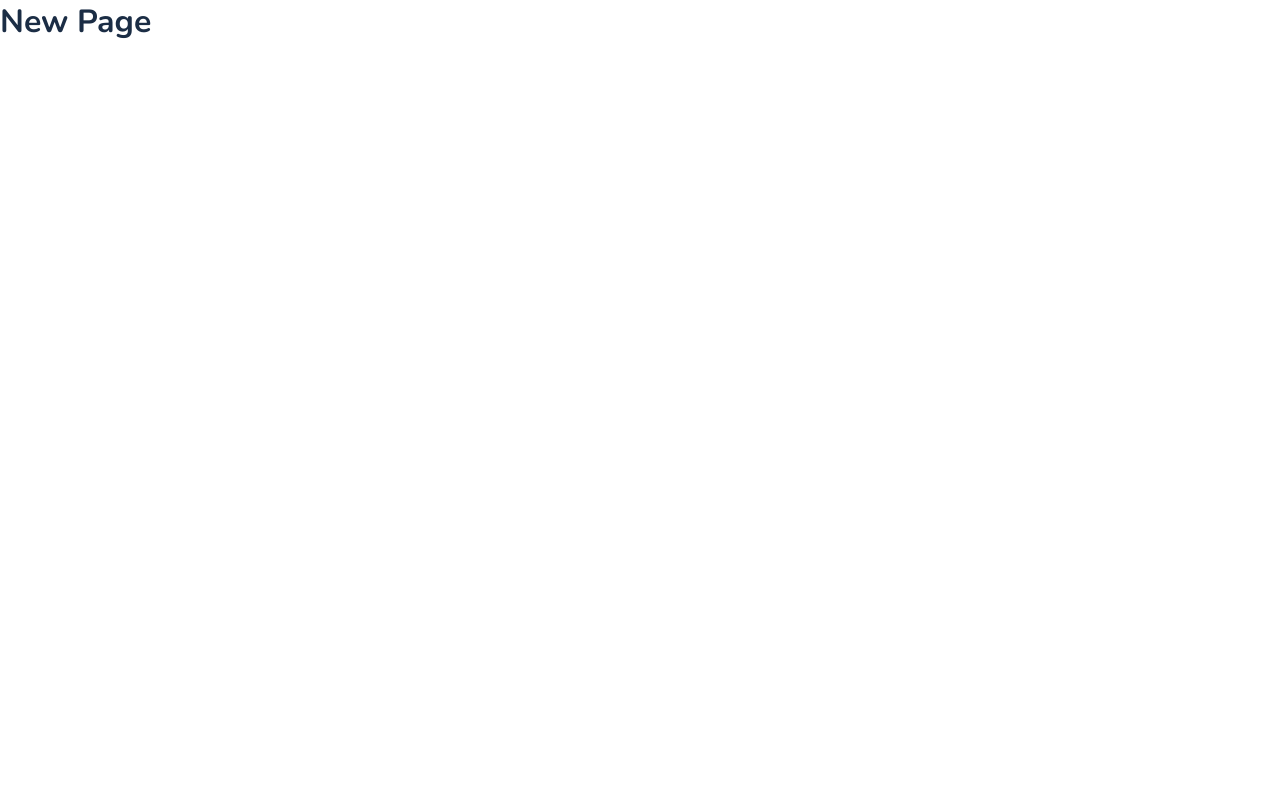
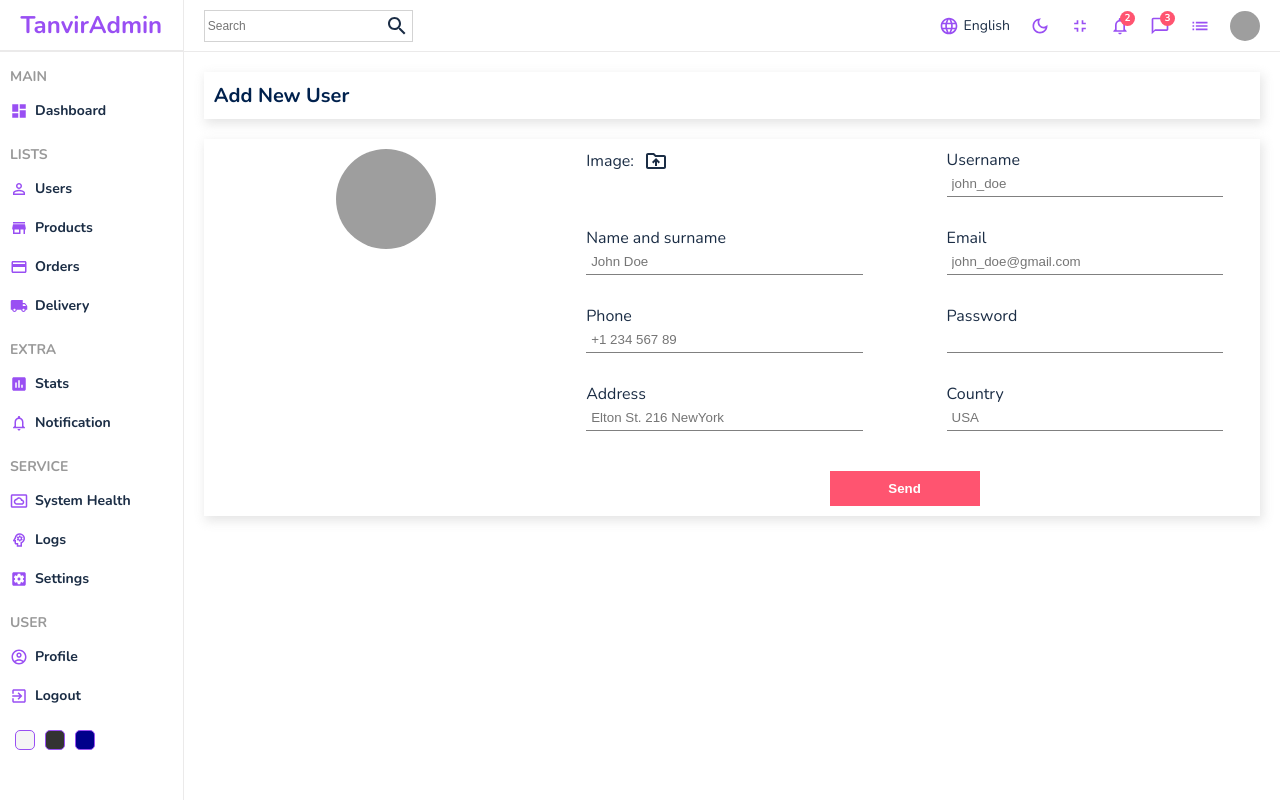
Before and after one commit to tanvirch0750/React-Admin-Dashboard, a React (Create React App) app: page /users/new in a window 1280 px wide. Built offline with nearby package versions, Linux system fonts and the light colour scheme; grey boxes are pictures that could not be loaded.

Commit message:
create add new user/product page

```diff
--- a/src/App.js
+++ b/src/App.js
@@ -1,4 +1,5 @@
 import { Route, Routes } from 'react-router-dom';
+import { productInputs, userInputs } from './formSource';
 import Home from './pages/home/Home';
 import List from './pages/list/List';
 import Login from './pages/login/Login';
@@ -15,12 +16,18 @@
           <Route path="users">
             <Route index element={<List />}></Route>
             <Route path=":userId" element={<Single />}></Route>
-            <Route path="new" element={<New />}></Route>
+            <Route
+              path="new"
+              element={<New inputs={userInputs} title="Add New User" />}
+            ></Route>
           </Route>
           <Route path="products">
             <Route index element={<List />}></Route>
             <Route path=":productId" element={<Single />}></Route>
-            <Route path="new" element={<New />}></Route>
+            <Route
+              path="new"
+              element={<New inputs={productInputs} title="Add New Product" />}
+            ></Route>
           </Route>
         </Route>
       </Routes>
--- /dev/null
+++ b/src/formSource.js
@@ -0,0 +1,76 @@
+export const userInputs = [
+  {
+    id: 1,
+    label: 'Username',
+    type: 'text',
+    placeholder: 'john_doe',
+  },
+  {
+    id: 2,
+    label: 'Name and surname',
+    type: 'text',
+    placeholder: 'John Doe',
+  },
+  {
+    id: 3,
+    label: 'Email',
+    type: 'mail',
+    placeholder: 'john_doe@gmail.com',
+  },
+  {
+    id: 4,
+    label: 'Phone',
+    type: 'text',
+    placeholder: '+1 234 567 89',
+  },
+  {
+    id: 5,
+    label: 'Password',
+    type: 'password',
+  },
+  {
+    id: 6,
+    label: 'Address',
+    type: 'text',
+    placeholder: 'Elton St. 216 NewYork',
+  },
+  {
+    id: 7,
+    label: 'Country',
+    type: 'text',
+    placeholder: 'USA',
+  },
+];
+
+export const productInputs = [
+  {
+    id: 1,
+    label: 'Title',
+    type: 'text',
+    placeholder: 'Apple Macbook Pro',
+  },
+  {
+    id: 2,
+    label: 'Description',
+    type: 'text',
+    placeholder: 'Description',
+  },
+  {
+    id: 3,
+    label: 'Category',
+    type: 'text',
+    placeholder: 'Computers',
+  },
+  {
+    id: 4,
+    label: 'Price',
+    type: 'text',
+    placeholder: '100',
+  },
+  {
+    id: 5,
+    label: 'Stock',
+    type: 'text',
+    placeholder: 'in stock',
+  },
+];
--- a/src/pages/new/New.jsx
+++ b/src/pages/new/New.jsx
@@ -1,9 +1,56 @@
+import DriveFolderUploadOutlinedIcon from '@mui/icons-material/DriveFolderUploadOutlined';
+import { useState } from 'react';
+import Navbar from '../../components/navbar/Navbar';
+import Sidebar from '../../components/sidebar/Sidebar';
 import './New.scss';
 
-const New = () => {
+const New = ({ inputs, title }) => {
+  const [file, setFile] = useState('');
+
   return (
-    <div>
-      <h1>New Page</h1>
+    <div className="new">
+      <Sidebar />
+      <div className="newContainer">
+        <Navbar />
+        <div className="top">
+          <h1>{title}</h1>
+        </div>
+        <div className="bottom">
+          <div className="left">
+            <img
+              src={
+                file
+                  ? URL.createObjectURL(file)
+                  : 'https://icon-library.com/images/no-image-icon/no-image-icon-0.jpg'
+              }
+              alt=""
+            />
+          </div>
+          <div className="right">
+            <form>
+              <div className="formInput">
+                <label htmlFor="file">
+                  Image: <DriveFolderUploadOutlinedIcon className="icon" />
+                </label>
+                <input
+                  type="file"
+                  id="file"
+                  onChange={(e) => setFile(e.target.files[0])}
+                  style={{ display: 'none' }}
+                />
+              </div>
+
+              {inputs.map((input) => (
+                <div className="formInput" key={input.id}>
+                  <label>{input.label}</label>
+                  <input type={input.type} placeholder={input.placeholder} />
+                </div>
+              ))}
+              <button>Send</button>
+            </form>
+          </div>
+        </div>
+      </div>
     </div>
   );
 };
--- a/src/pages/new/New.scss
+++ b/src/pages/new/New.scss
@@ -0,0 +1,76 @@
+.new {
+  width: 100%;
+  display: flex;
+
+  .newContainer {
+    flex: 6;
+
+    .top,
+    .bottom {
+      box-shadow: 2px 4px 10px 1px rgba(201, 201, 201, 0.47);
+      padding: 10px;
+      margin: 20px;
+      display: flex;
+
+      h1 {
+        color: var(--heading-color);
+        font-size: 20px;
+      }
+
+      .left {
+        flex: 1;
+        text-align: center;
+
+        img {
+          width: 100px;
+          height: 100px;
+          border-radius: 50%;
+          object-fit: cover;
+        }
+      }
+
+      .right {
+        flex: 2;
+
+        form {
+          display: flex;
+          flex-wrap: wrap;
+          gap: 30px;
+          justify-content: space-around;
+
+          .formInput {
+            width: 40%;
+
+            label {
+              display: flex;
+              align-items: center;
+              gap: 10px;
+
+              .icon {
+                cursor: pointer;
+              }
+            }
+
+            input {
+              width: 100%;
+              padding: 5px;
+              border: none;
+              border-bottom: 1px solid gray;
+            }
+          }
+
+          button {
+            width: 150px;
+            padding: 10px;
+            border: none;
+            background-color: var(--secondary-color);
+            color: white;
+            font-weight: bold;
+            cursor: pointer;
+            margin-top: 10px;
+          }
+        }
+      }
+    }
+  }
+}
```
